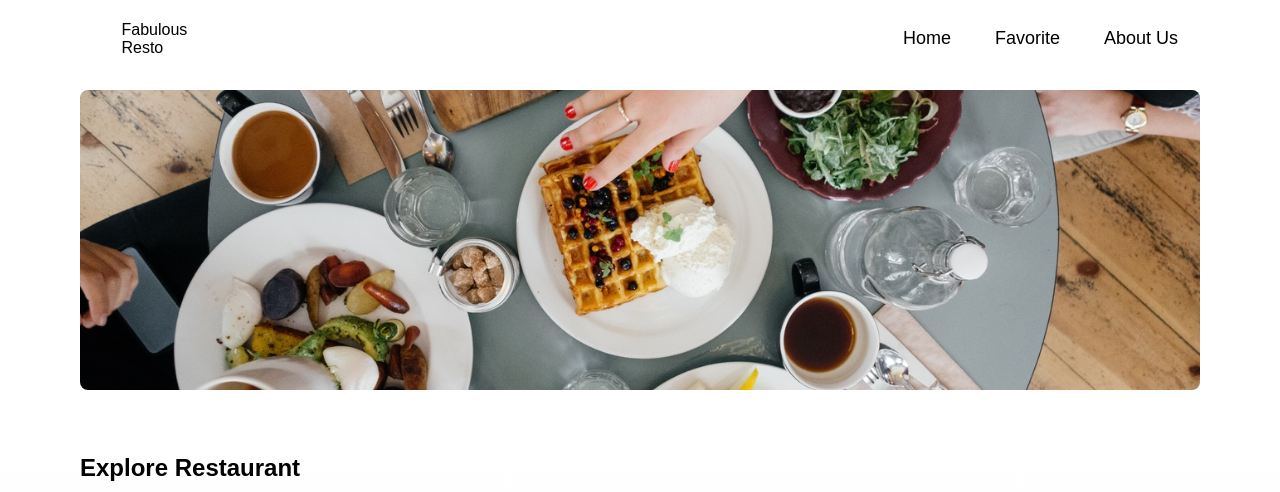
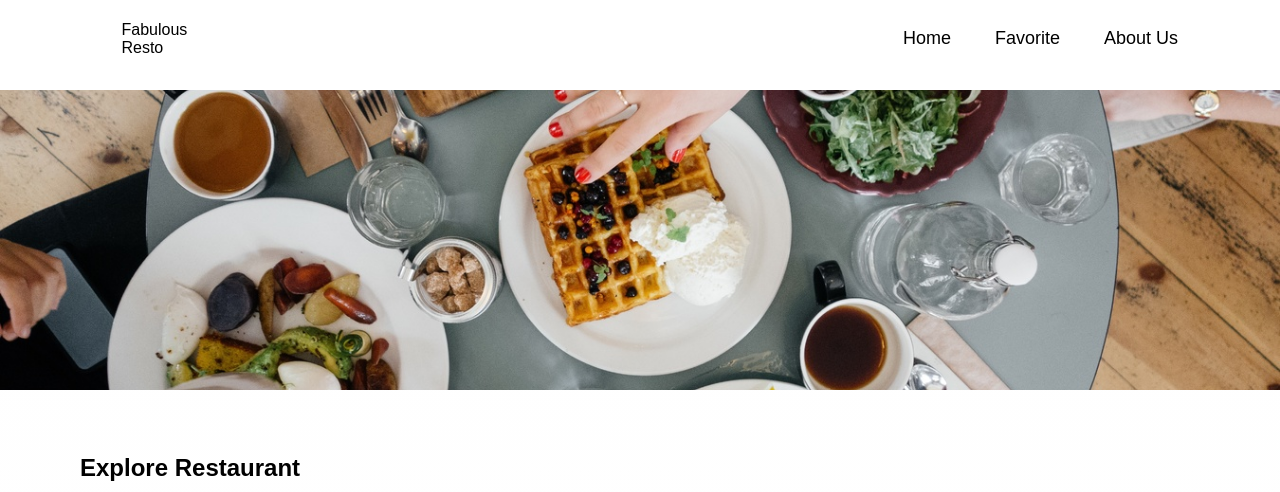
Before and after one commit to muhifni/restaurant-apps, a website built with webpack: page src/templates/index.html in a window 1280 px wide. Shown: the top 492 px of the page. Built offline with nearby package versions, Linux system fonts and the light colour scheme.

Commit message:
make it better again. haha

```diff
--- a/src/styles/main.css
+++ b/src/styles/main.css
@@ -177,12 +177,11 @@ header {
 
 .hero-image {
   width: 100%;
-  background-image: url('http://localhost:8080/images/heros/hero-image_2.jpg');
+  background-image: url('/images/heros/hero-image_2.jpg');
   height: 300px;
   background-position: center;
   background-size: cover;
   background-repeat: no-repeat;
-  border-radius: 8px;
 }
 
 /*
--- a/src/templates/index.html
+++ b/src/templates/index.html
@@ -36,12 +36,8 @@
     </nav>
 
     <header>
-        <div class="container">
-            <div class="hero-image">
-
-            </div>
+        <div class="hero-image">
         </div>
-
     </header>
 
     <main id="main">
```
